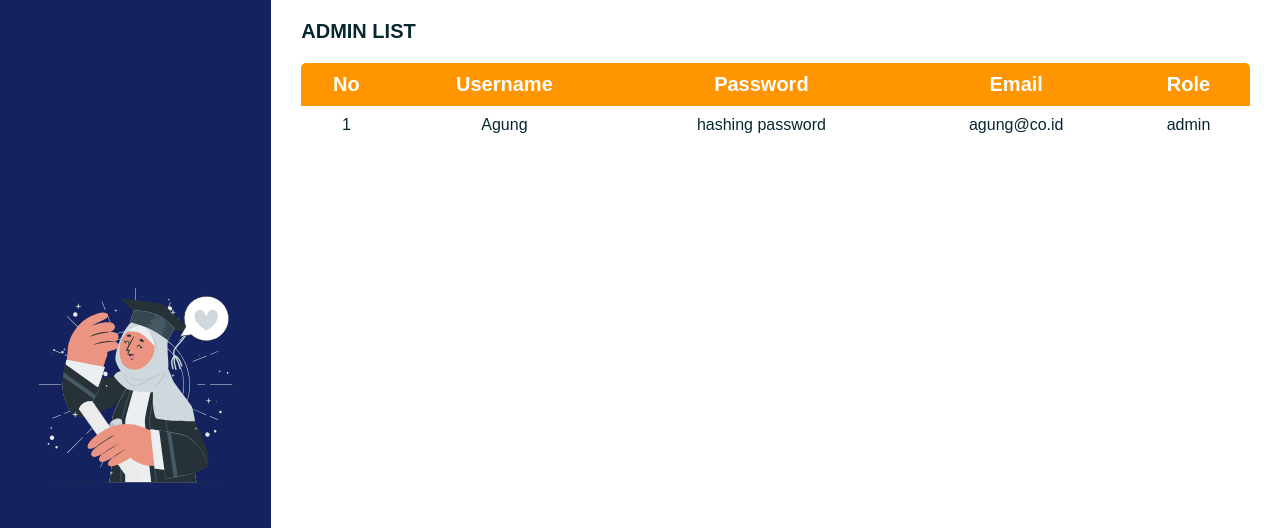
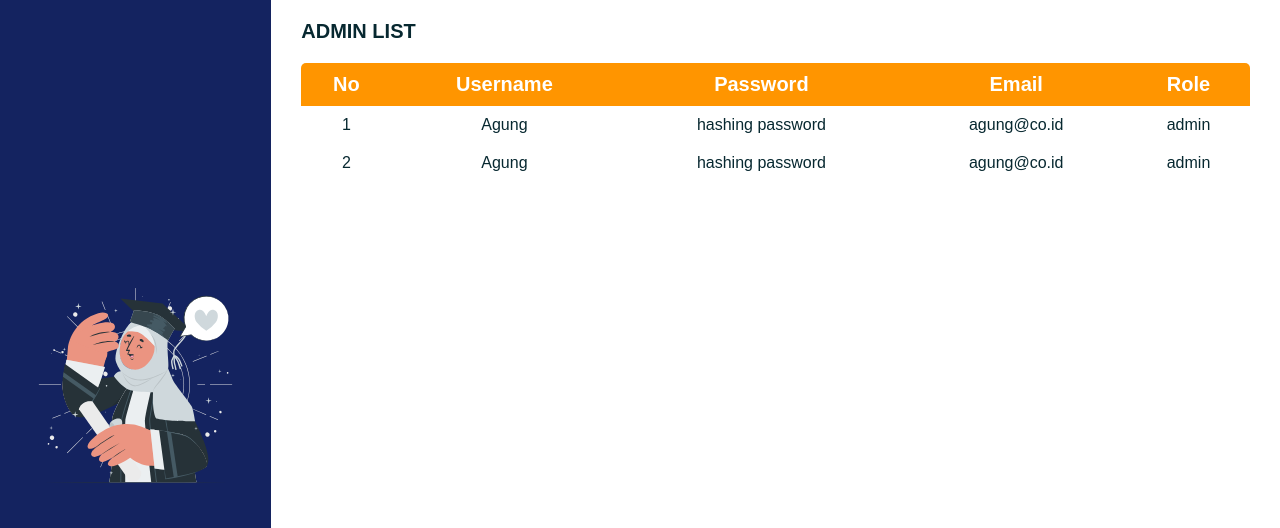
Before and after one commit to dndyma/HalalTravel, a PHP site: page / in a window 1280 px wide. Shown: the part 272-800 px from the top of the page. Run offline with PHP 8.4, Linux system fonts and the light colour scheme; the visitor is signed in with stand-in values (Sample User, id 1); data that the repository does not hold is empty.

Commit message:
ubah sikit

```diff
--- a/admin/index.php
+++ b/admin/index.php
@@ -1,7 +1,6 @@
 <?php
 include '../db/koneksi.php';
 ?>
-
 
 <!DOCTYPE html>
 <html lang="en">
@@ -58,10 +57,10 @@ include '../db/koneksi.php';
                     <?php
                     $no = 0;
                     $sql = "SELECT * FROM destinasi";
-                    $result=$db->query($sql);
-                    if($result->num_rows>0){
-                        while($a=$result->fetch_assoc()){
-                            $no+=1;
+                    $result = $db->query($sql);
+                    if ($result->num_rows > 0) {
+                        while ($a = $result->fetch_assoc()) {
+                            $no += 1;
                     ?>
                             <tr>
                                 <td><?php echo $no ?></td>
@@ -77,7 +76,7 @@ include '../db/koneksi.php';
                                         <button>Edit</button>
                                     </a>
                                     <a href="hapus_detinasi.php?id_destinasi=<?php echo $a['id_destinasi'] ?>">
-                                    <button class="btn2" >Delete</button>
+                                        <button class="btn2">Delete</button>
                                     </a>
                                 </td>
                             </tr>
@@ -100,10 +99,10 @@ include '../db/koneksi.php';
                 <?php
                 $no = 0;
                 $sql = "SELECT * from user";
-                $result=$db->query($sql);
-                if($result->num_rows>0){
-                    while($a=$result->fetch_assoc()){
-                        $no+=1
+                $result = $db->query($sql);
+                if ($result->num_rows > 0) {
+                    while ($a = $result->fetch_assoc()) {
+                        $no += 1
                 ?>
                         <tbody>
                             <tr>
@@ -144,7 +143,13 @@ include '../db/koneksi.php';
                         <td>agung@co.id</td>
                         <td>admin</td>
                     </tr>
-
+                    <tr>
+                        <td>2</td>
+                        <td>Agung</td>
+                        <td>hashing password</td>
+                        <td>agung@co.id</td>
+                        <td>admin</td>
+                    </tr>
                 </tbody>
             </table>
         </div>
--- a/pages/index.php
+++ b/pages/index.php
@@ -92,7 +92,7 @@
                     while ($a = $result->fetch_assoc()) { ?>
                         <div class="card">
                             <div class="box-card">
-                                <img src="../gambar_input/<?php echo $a['gambar'] ?>" alt="turkey" class="img-card">
+                                <img src="../uploads/?php echo $a['gambar'] ?>" alt="turkey" class="img-card">
                             </div>
                             <div class="card-desc">
                                 <h1><?php echo $a['title'] ?></h1>
```
Also changed, not shown: feature/admin.php (+5 -7 lines), uploads/Cuplikan layar 2025-05-10 091030.png (renamed from gambar_input/Cuplikan layar 2025-05-10 091030.png), uploads/Cuplikan layar 2025-05-11 225204.png (renamed from gambar_input/Cuplikan layar 2025-05-11 225204.png). Lines whose indentation alone changed are shown as unchanged.
